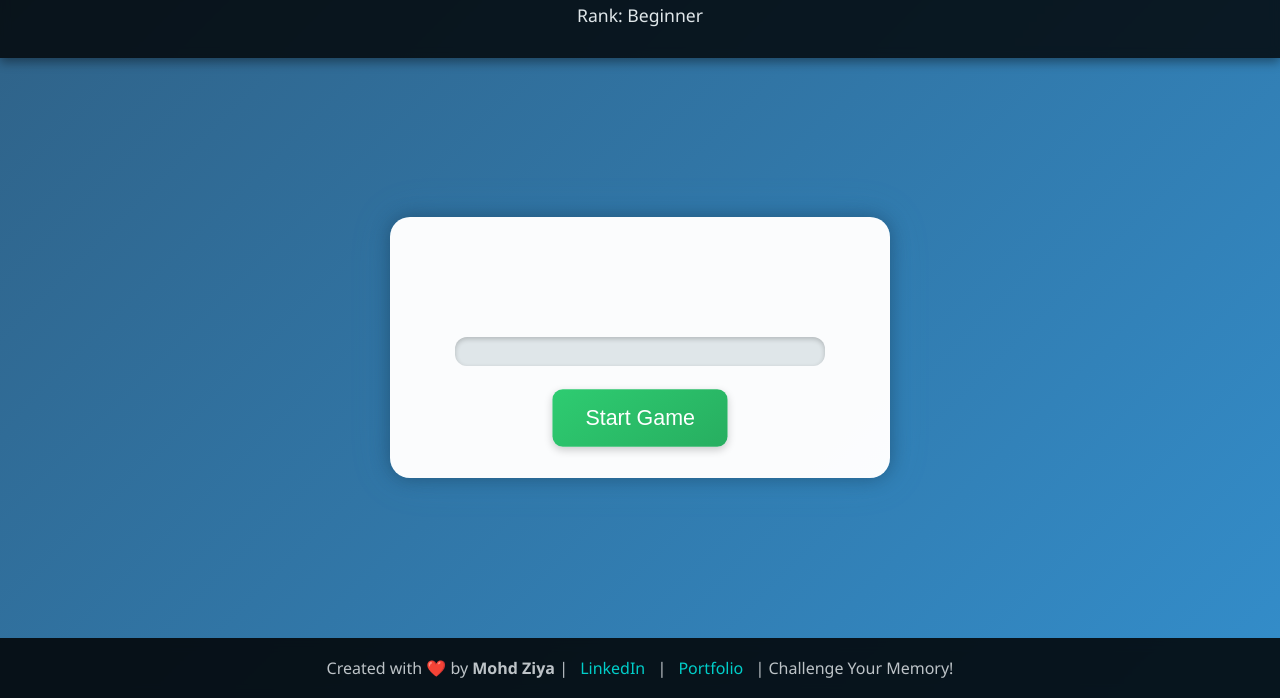
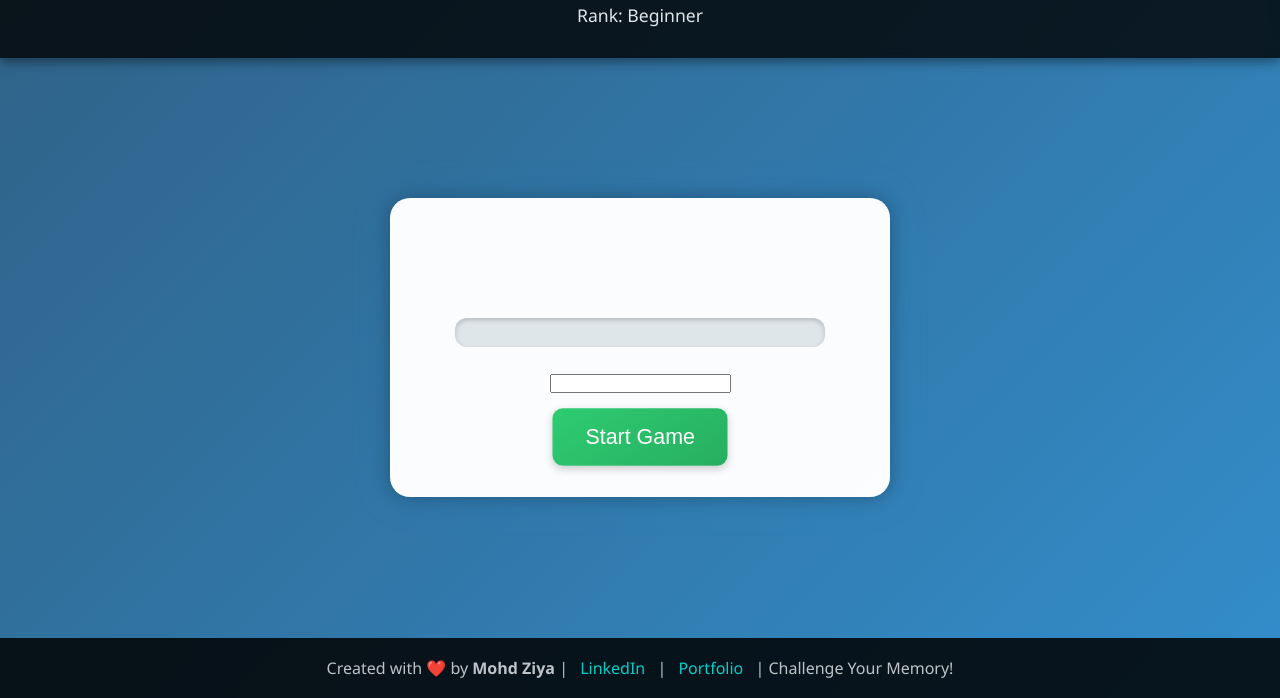
Before and after one commit to iamMohdZiya/number_memory, a plain HTML site: page index.html in a window 1280 px wide. Shown: the part 102-800 px from the top of the page. Drawn offline with Linux system fonts and the light colour scheme.

Commit message:
new game

```diff
--- a/index.html
+++ b/index.html
@@ -257,7 +257,9 @@
             <div id="timer-line-left"></div>
             <div id="timer-line-right"></div>
         </div>
-        <input type="text" id="input-field" placeholder="Enter the number" autocomplete="off" disabled>
+        <input id="custom-input" inputmode="none" readonly onclick="showCustomKeyboard()" />
+
+        <!-- <input type="text" id="input-field" placeholder="Enter the number" autocomplete="off" disabled> -->
         <div id="mistake"></div>
         <div id="keyboard">
             <button class="key" data-key="1">1</button>
```
